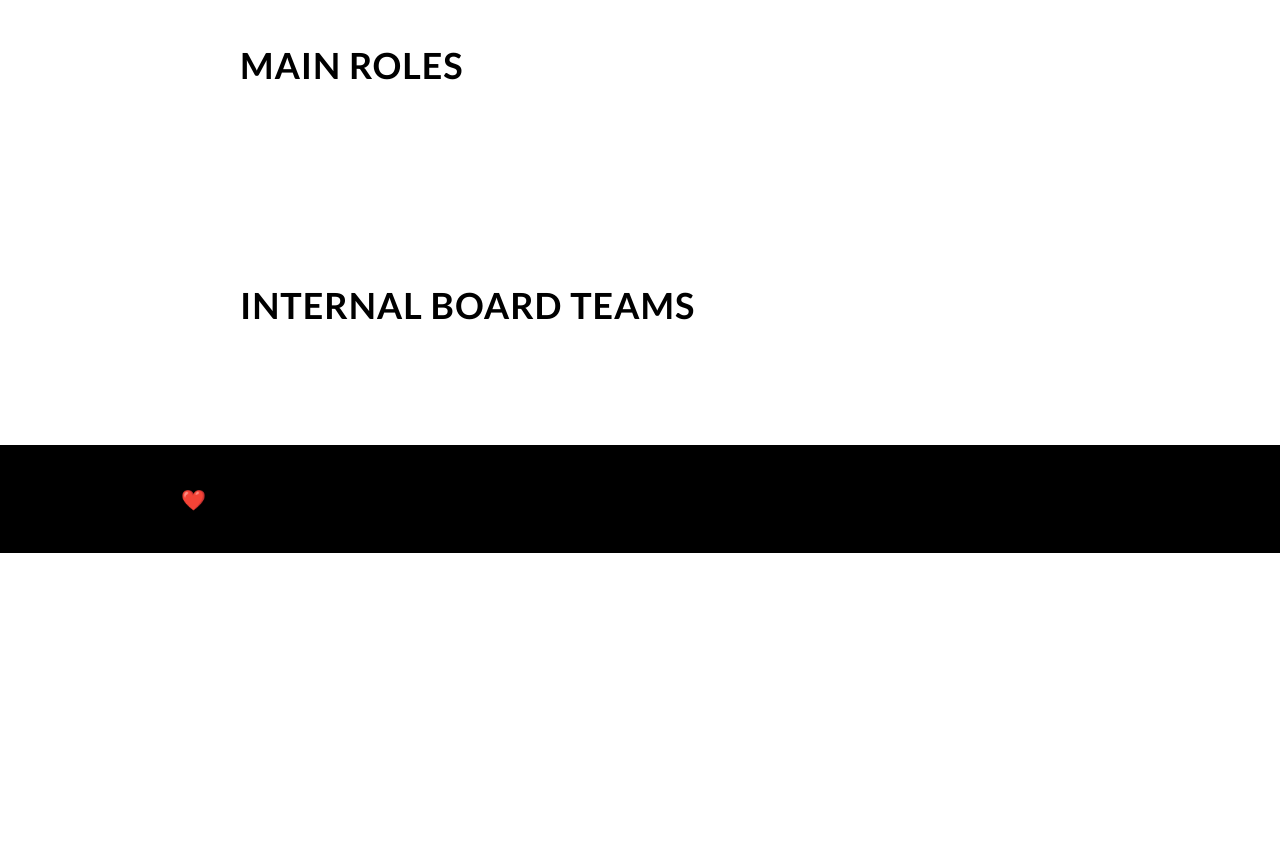
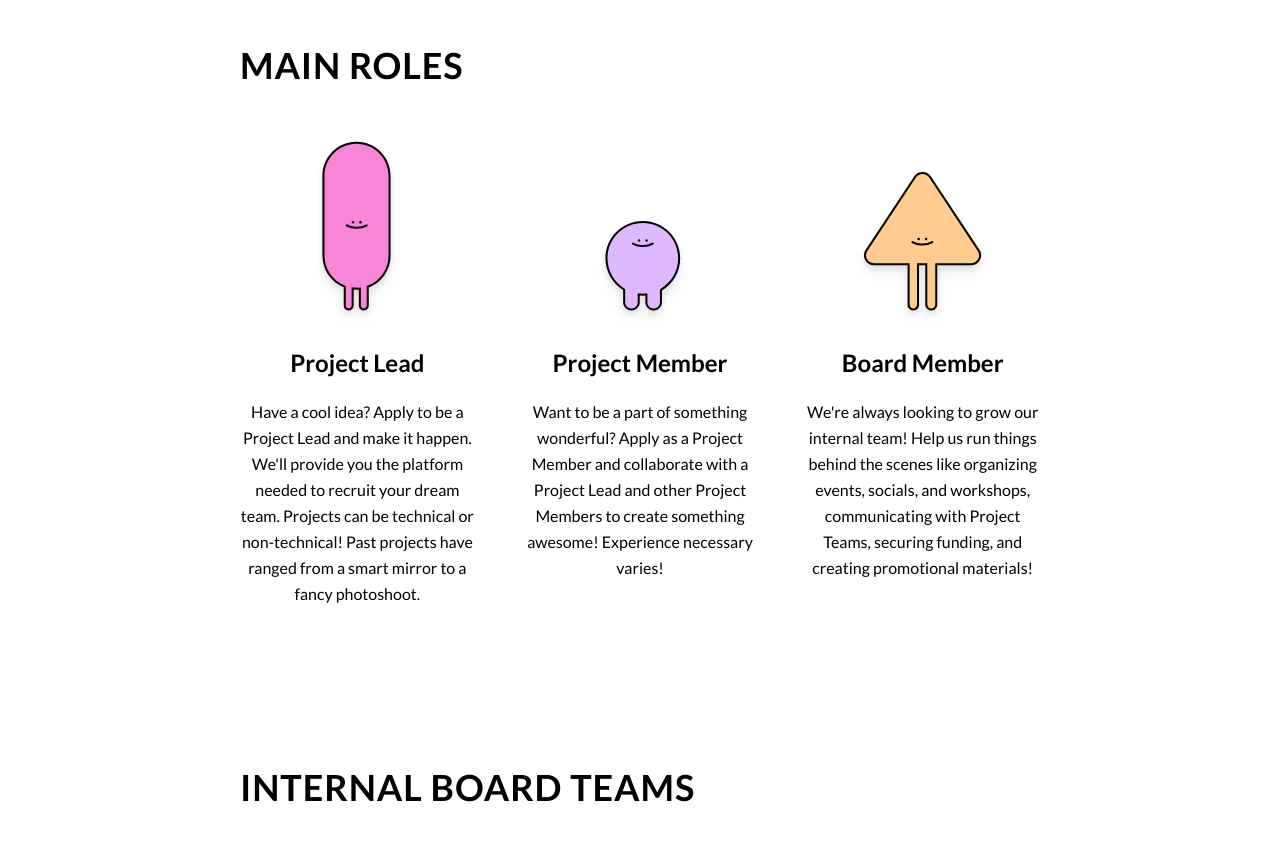
Before and after one commit to UCLA-Creative-Labs/sunshine, a Next.js app: page /join in a window 1280 px wide. Shown: the part 1600-2441 px from the top of the page. Before the commit the page ends 2153 px from the top, so only its background shows below. Built offline with nearby package versions, Linux system fonts and the light colour scheme.

Commit message:
add Join Page up to Main Roles

```diff
--- a/src/app/join/JoinContent.tsx
+++ b/src/app/join/JoinContent.tsx
@@ -1,4 +1,19 @@
 import ContentSection from "@/components/ContentSection";
+import { Lato } from "next/font/google"
+
+const lato = Lato({ weight: '700', subsets: ['latin'] });
+
+function RoleCard({ imgSrc, title, desc, className }: { imgSrc: string, title: string, desc?:string, className?: string }) {
+    return (
+        <div className={`flex flex-col items-center w-full space-y-5 group ${className}`}>
+            <img src={imgSrc} className="h-1/2 py-4 drop-shadow-lg group-hover:scale-125 transition ease-in-out delay-50 duration-300" />
+            <h1 className={`text-center text-2xl ${lato.className}`}>{title}</h1>
+            <p className="leading-relaxed text-center">
+                {desc}
+            </p>
+        </div>
+    )
+}
 
 export default function JoinContent() {
     return (
@@ -36,7 +51,23 @@ export default function JoinContent() {
             </ContentSection>
 
             <ContentSection title="MAIN ROLES" titleClassName="text-4xl">
-
+                <div className="flex items-start w-full space-x-12">
+                    <RoleCard
+                        imgSrc="/card_icons/pink_thing.svg"
+                        title="Project Lead"
+                        desc="Have a cool idea? Apply to be a Project Lead and make it happen. We'll provide you the platform needed to recruit your dream team. Projects can be technical or non-technical! Past projects have ranged from a smart mirror to a fancy photoshoot."
+                    />
+                    <RoleCard
+                        imgSrc="/card_icons/purple_thing.svg"
+                        title="Project Member"
+                        desc="Want to be a part of something wonderful? Apply as a Project Member and collaborate with a Project Lead and other Project Members to create something awesome! Experience necessary varies! "
+                    />
+                    <RoleCard
+                        imgSrc="/card_icons/orange_thing.svg"
+                        title="Board Member"
+                        desc="We're always looking to grow our internal team! Help us run things behind the scenes like organizing events, socials, and workshops, communicating with Project Teams, securing funding, and creating promotional materials! "
+                    />
+                </div>
             </ContentSection>
 
             <ContentSection title="INTERNAL BOARD TEAMS" titleClassName="text-4xl">
```
